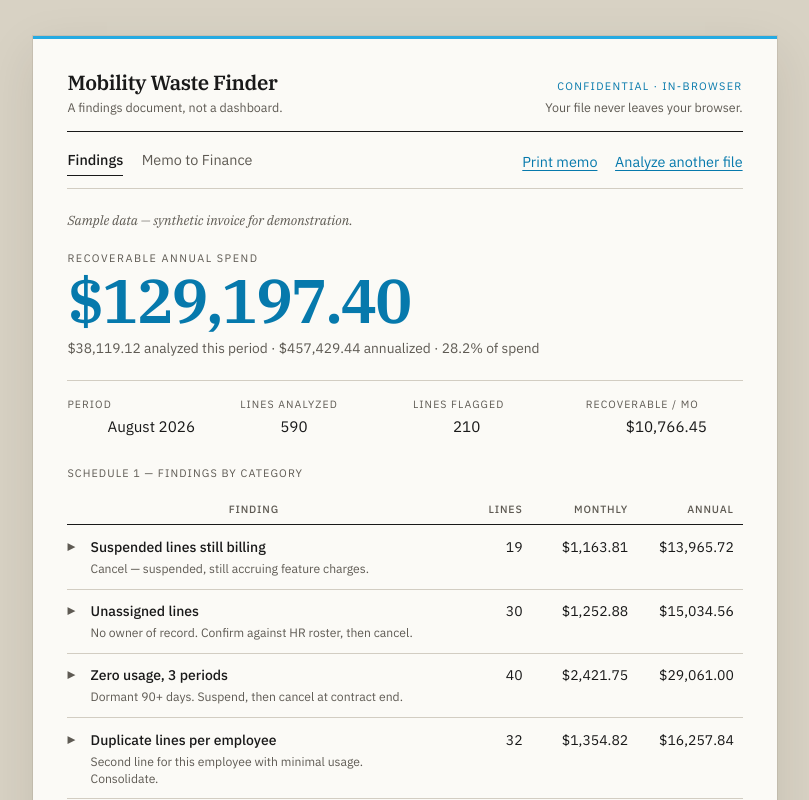
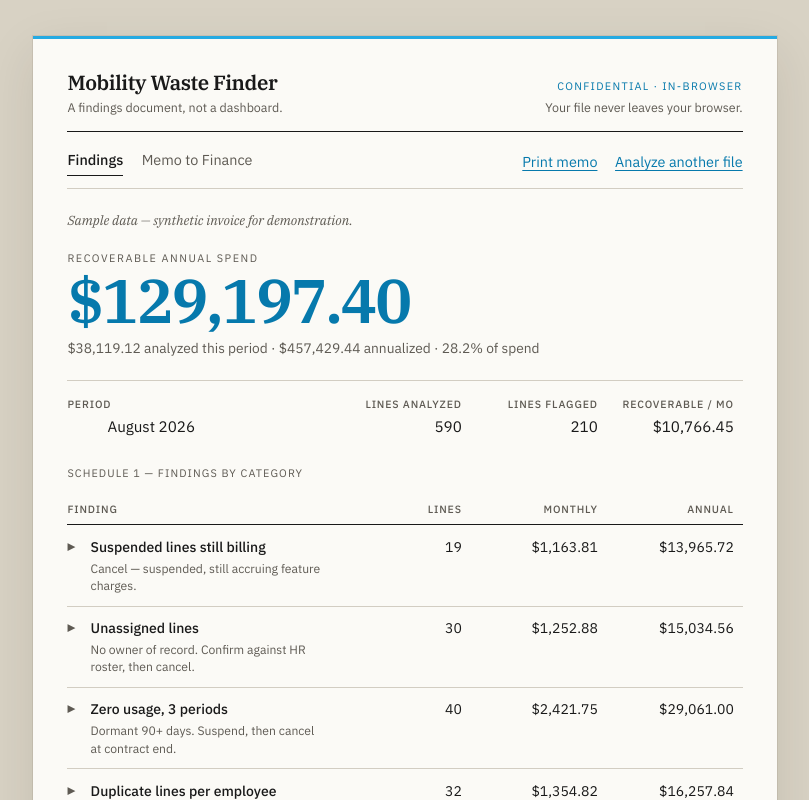
Before and after one commit to markjsaldana-stack/mobility-waste-finder, a React (Vite) app: page / in a window 1280 px wide. Both pictures are taken after a click on the button "Use the sample invoice". Shown: the top 800 px of the page, without its empty margins (235-1044 px from the left). Built offline with nearby package versions, Linux system fonts and the light colour scheme.

Commit message:
Align findings stats and ledger headers to one grid
Period stays flush left; analyzed, flagged, and recoverable
figures share the ledger's right-aligned number columns so
that block no longer mixes centered labels with left-aligned ones.

Co-authored-by: mark.j.saldana <mark.j.saldana@gmail.com>

```diff
--- a/src/FindingsView.tsx
+++ b/src/FindingsView.tsx
@@ -29,15 +29,15 @@ export function FindingsView({ analysis }: Props) {
             <dt>Period</dt>
             <dd>{formatPeriod(analysis.billingPeriod)}</dd>
           </div>
-          <div>
+          <div className="num">
             <dt>Lines analyzed</dt>
             <dd>{formatInt(analysis.lineCount)}</dd>
           </div>
-          <div>
+          <div className="num">
             <dt>Lines flagged</dt>
             <dd>{formatInt(analysis.flaggedLineCount)}</dd>
           </div>
-          <div>
+          <div className="num">
             <dt>Recoverable / mo</dt>
             <dd>{formatMoney(analysis.recoverableMonthly)}</dd>
           </div>
--- a/src/index.css
+++ b/src/index.css
@@ -426,24 +426,45 @@ button:focus-visible,
   max-width: 38rem;
 }
 
+.findings {
+  --num-col: 8.5rem;
+}
+
 .headline-meta {
   display: grid;
-  grid-template-columns: repeat(4, minmax(0, 1fr));
-  gap: 0.85rem 1rem;
+  grid-template-columns: minmax(0, 1fr) var(--num-col) var(--num-col) var(--num-col);
+  gap: 0;
   margin-top: 1.35rem;
   padding-top: 1rem;
   border-top: 1px solid var(--rule);
 }
 
+.headline-meta > div {
+  min-width: 0;
+  padding-right: 0.55rem;
+}
+
+.headline-meta dt,
+.headline-meta dd {
+  text-align: left;
+}
+
+.headline-meta .num dt,
+.headline-meta .num dd {
+  text-align: right;
+}
+
 .headline-meta dt {
   font-size: 0.66rem;
-  letter-spacing: 0.1em;
+  font-weight: 500;
+  letter-spacing: 0.08em;
   text-transform: uppercase;
   color: var(--ink-muted);
 }
 
 .headline-meta dd {
   font-variant-numeric: tabular-nums;
+  font-feature-settings: "tnum" 1, "lnum" 1;
   font-size: 0.95rem;
   margin-top: 0.12rem;
 }
@@ -475,6 +496,7 @@ button:focus-visible,
 
 .ledger {
   width: 100%;
+  table-layout: fixed;
   border-collapse: collapse;
   font-size: 0.875rem;
 }
@@ -493,10 +515,11 @@ button:focus-visible,
   color: var(--ink-muted);
   border-bottom: 1px solid var(--ink);
   padding-bottom: 0.42rem;
+  text-align: left;
 }
 
-.ledger thead th:first-child {
-  padding-left: 1.45rem;
+.ledger thead th.num {
+  text-align: right;
 }
 
 .ledger tfoot th,
@@ -509,7 +532,7 @@ button:focus-visible,
 .ledger td.num,
 .ledger th.num,
 .ledger tfoot td.num {
-  width: 6.6rem;
+  width: var(--num-col);
   white-space: nowrap;
 }
 
@@ -879,6 +902,16 @@ button:focus-visible,
 
   .headline-meta {
     grid-template-columns: 1fr 1fr;
+    gap: 0.85rem 1rem;
+  }
+
+  .headline-meta > div {
+    padding-right: 0;
+  }
+
+  .headline-meta .num dt,
+  .headline-meta .num dd {
+    text-align: left;
   }
 
   .ledger-wrap {
```
